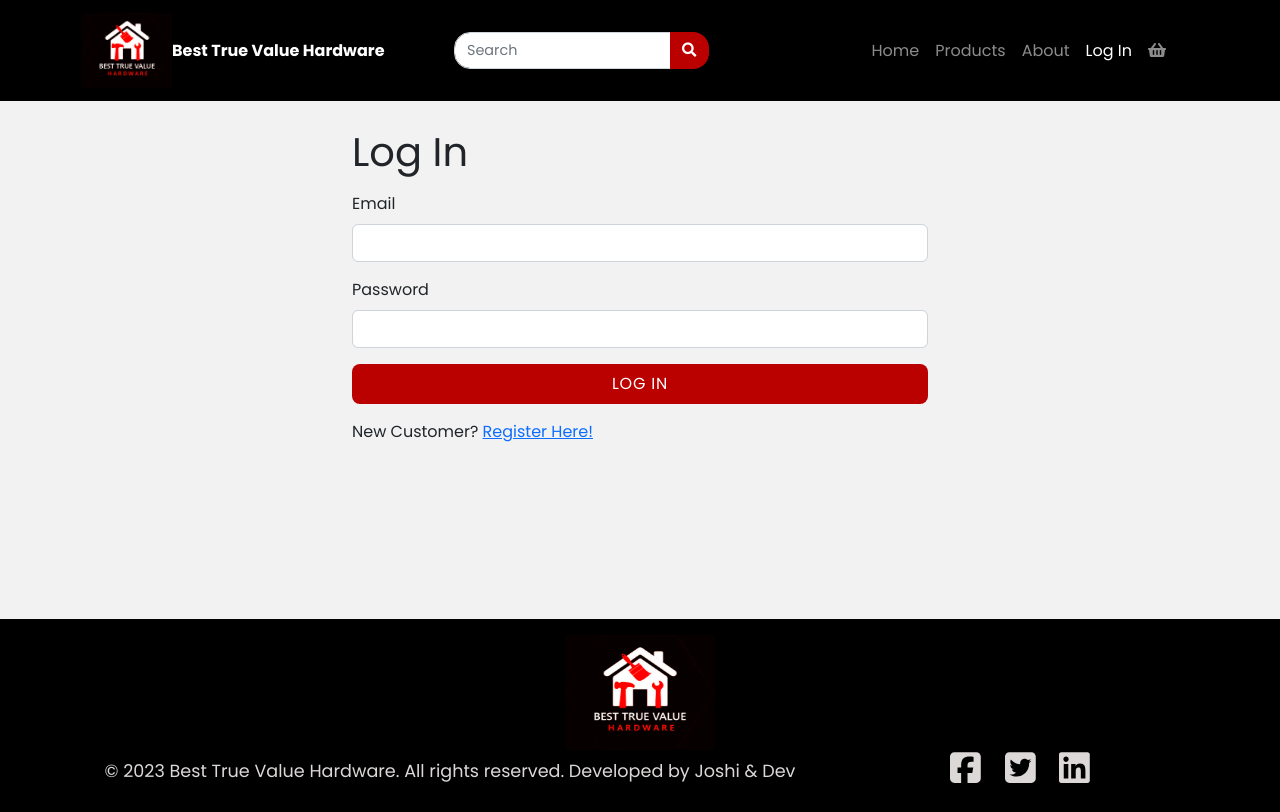
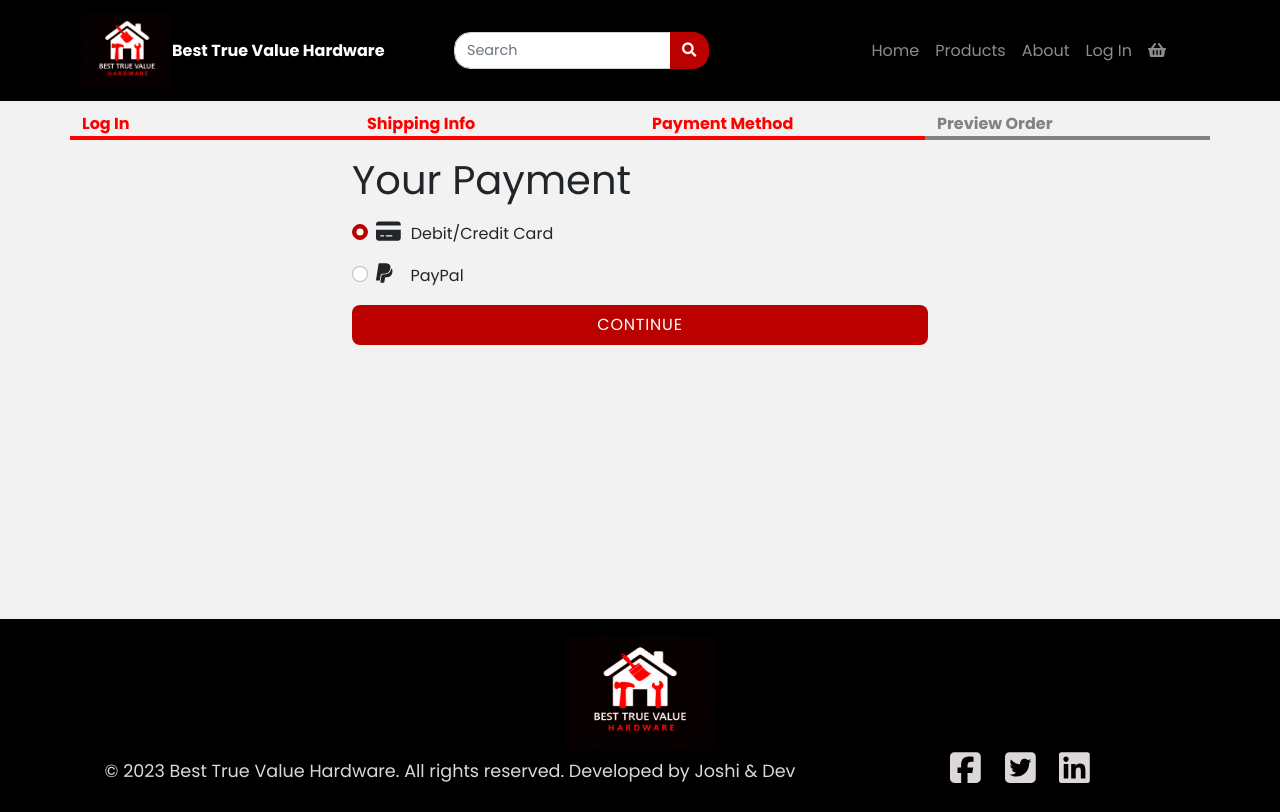
Before and after one commit to sujal631/best-true-value-hardware, a React (Create React App) app in the folder frontend/: page /paymentMethod in a window 1280 px wide. Before the commit this address led to /login. Built offline with nearby package versions, Linux system fonts and the light colour scheme.

Commit message:
add comments - complete

```diff
--- a/frontend/src/Pages/PaymentPage.js
+++ b/frontend/src/Pages/PaymentPage.js
@@ -1,34 +1,44 @@
 // Importing necessary dependencies and components
-import React, { useContext, useEffect, useState } from 'react';
+import React, { useContext, useState } from 'react';
 import { Button, Form } from 'react-bootstrap';
 import { Helmet } from 'react-helmet-async';
 import { useNavigate } from 'react-router-dom';
 import CheckoutSteps from '../Components/CheckoutSteps';
 import { Store } from '../Store';
+import { faCreditCard } from '@fortawesome/free-solid-svg-icons';
+import { faPaypal } from '@fortawesome/free-brands-svg-icons';
+import { FontAwesomeIcon } from '@fortawesome/react-fontawesome';
 
 // Defining the PaymentPage component
 export default function PaymentPage() {
   // Creating a navigate constant using useNavigate from react-router-dom
   const navigate = useNavigate();
   // Destructuring the state and dispatch from the Store context
-  const { state, dispatch: ctxDispatch } = useContext(Store);
-  // Initializing the paymentMethodName state with the current payment method or 'PayPal'
+  const { state, dispatch } = useContext(Store);
+
+  // Initializing the paymentMethodName state with the current payment method or 'Debit/Credit Card'
   const [paymentMethodName, setPaymentMethod] = useState(
-    state.cart.paymentMethod || 'PayPal'
+    state.cart.paymentMethod || 'Debit/Credit Card'
   );
 
-  // Setting up an effect to navigate to the shippingInfo page if no shipping info address is available
-  useEffect(() => {
-    if (!state.cart.shippingInfo.address) {
-      navigate('/shippingInfo');
-    }
-  }, [state.cart.shippingInfo.address, navigate]);
+  // Function to handle the radio button change
+  const handleRadioChange = (e) => {
+    setPaymentMethod(e.target.value);
+  };
 
-  // Setting up a submitHandler function to dispatch the selected payment method to the Store and local storage, then navigate to the previewOrder page
-  const submitHandler = (e) => {
+  //Function to update the payment method in the global state
+  const dispatchPaymentMethod = (dispatch, paymentMethodName) => {
+    dispatch({ type: 'PAYMENT_METHOD', payload: paymentMethodName });
+  };
+
+  // Setting up a handleSubmit function
+  const handleSubmit = (e) => {
     e.preventDefault();
-    ctxDispatch({ type: 'PAYMENT_METHOD', payload: paymentMethodName });
+    // Dispatch an action to update the payment method in the global state
+    dispatchPaymentMethod(dispatch, paymentMethodName);
+    // Store the payment method in local storage
     localStorage.setItem('paymentMethod', paymentMethodName);
+    // Navigate to the previewOrder page
     navigate('/previewOrder');
   };
 
@@ -37,36 +47,45 @@ export default function PaymentPage() {
     <div>
       {/* Setting the page title using react-helmet-async */}
       <Helmet>
-        <title>Payment Methods</title>
+        <title>Payment Method</title>
       </Helmet>
       {/* Rendering the CheckoutSteps component */}
       <CheckoutSteps step1 step2 step3></CheckoutSteps>
       <div className="container small-container">
         {/* Displaying the page header */}
-        <h1 className="my-3">Payment Methods</h1>
+        <h1 className="my-3">Your Payment</h1>
         {/* Rendering a Form component to select a payment method */}
-        <Form onSubmit={submitHandler}>
+        <Form onSubmit={handleSubmit}>
           {/* Rendering radio buttons to select the payment method */}
-          <div className="mb-3">
-            <Form.Check
-              type="radio"
-              id="PayPal"
-              label="PayPal"
-              value="PayPal"
-              checked={paymentMethodName === 'PayPal'}
-              onChange={(e) => setPaymentMethod(e.target.value)}
-            ></Form.Check>
-          </div>
-          <div className="mb-3">
-            <Form.Check
-              type="radio"
-              id="Stripe"
-              label="Stripe"
-              value="Stripe"
-              checked={paymentMethodName === 'Stripe'}
-              onChange={(e) => setPaymentMethod(e.target.value)}
-            ></Form.Check>
-          </div>
+          {['Debit/Credit Card', 'PayPal'].map((method) => (
+            <div className="mb-3" key={method}>
+              <Form.Check
+                type="radio"
+                id={method}
+                label={
+                  <div>
+                    {method === 'Debit/Credit Card' && (
+                      <FontAwesomeIcon
+                        icon={faCreditCard}
+                        style={{ marginRight: '10px', fontSize: '22px' }}
+                      />
+                    )}
+                    {method === 'PayPal' && (
+                      <FontAwesomeIcon
+                        icon={faPaypal}
+                        style={{ marginRight: '18px', fontSize: '22px' }}
+                      />
+                    )}
+                    {method}
+                  </div>
+                }
+                value={method}
+                checked={paymentMethodName === method}
+                onChange={handleRadioChange}
+                className="radio-button"
+              ></Form.Check>
+            </div>
+          ))}
           {/* Rendering a button to continue to the previewOrder page */}
           <div className="d-grid gap-2 mb-3">
             <Button type="submit">CONTINUE</Button>
--- a/frontend/src/Pages/ProfilePage.js
+++ b/frontend/src/Pages/ProfilePage.js
@@ -67,7 +67,7 @@ export default function ProfilePage() {
 
     // Check if password fields match
     if (password !== confirmPassword) {
-      return toast.error('New Password and Confirm New Password do not match.');
+      return toast.error('Password and Confirm Password do not match.');
     }
     // Call async function to update user profile
     updateUserProfile();
@@ -143,7 +143,7 @@ export default function ProfilePage() {
         {/* A form input for the user's password */}
         <div className="mb-3">
           <label htmlFor="password" className="form-label">
-            New Password
+            Password
           </label>
           <input
             type="password"
@@ -191,7 +191,7 @@ export default function ProfilePage() {
         {/* A form input for the user's confirm password */}
         <div className="mb-3">
           <label htmlFor="confirmPassword" className="form-label">
-            Confirm New Password
+            Confirm Password
           </label>
           <input
             type="password"
--- a/frontend/src/index.css
+++ b/frontend/src/index.css
@@ -226,6 +226,21 @@ body {
   font-size: 0.8rem;
   margin-left: 0.2rem;
 }
+.form-check-input[type='radio']:checked {
+  background-color: #bb0000;
+  border-color: #bb0000;
+}
+
+.form-check-input[type='radio']:not(:disabled):active {
+  background-color: #bb0000;
+  border-color: #bb0000;
+  box-shadow: none;
+}
+
+.form-check-input[type='radio']:focus {
+  box-shadow: none !important;
+  outline: none !important;
+}
 
 .search-form {
   width: 290px;
```
